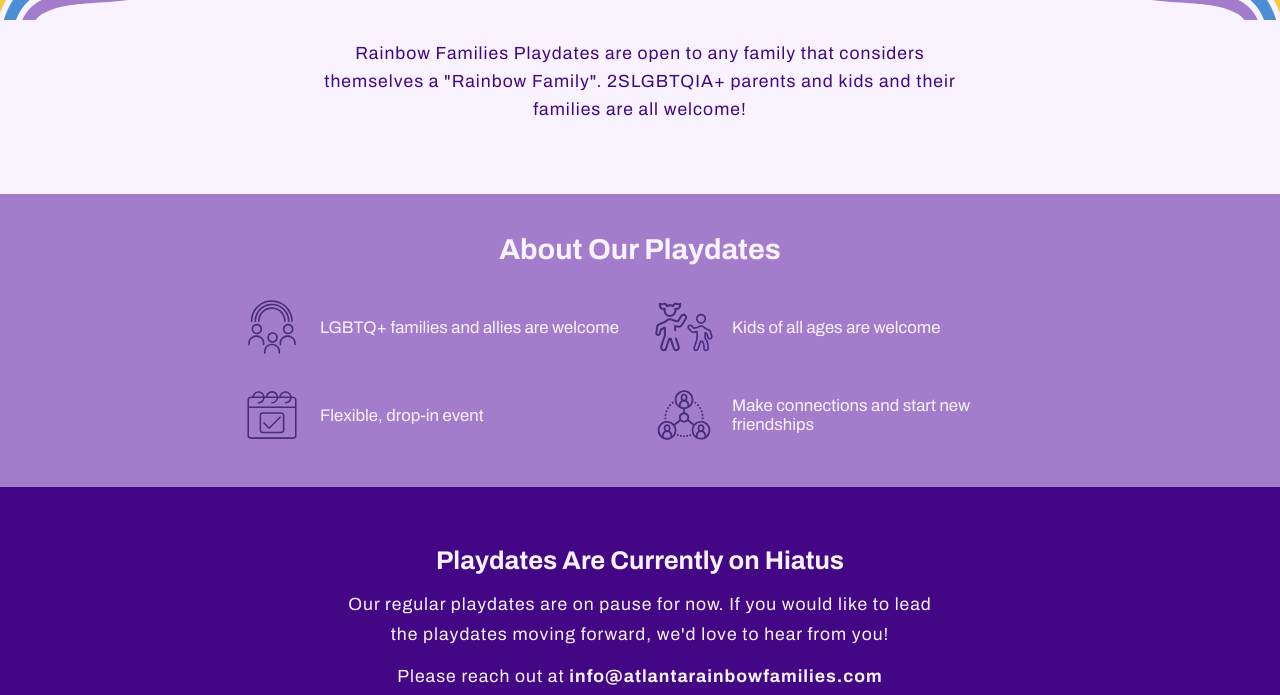
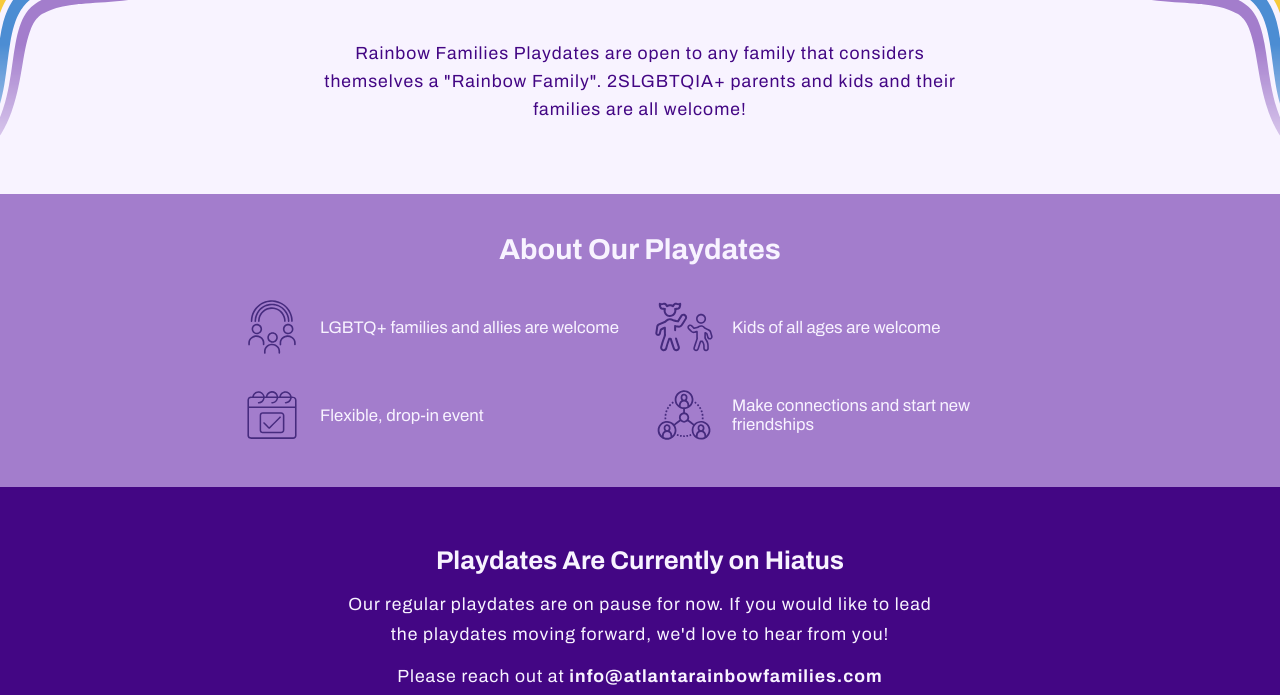
Before and after one commit to ackerley/atlantarainbowfamilies.com, a plain HTML site: page public/index.html in a window 1280 px wide. Shown: the part 105-800 px from the top of the page. Drawn offline with Linux system fonts and the light colour scheme.

Commit message:
Fade rainbow ribbons with gradient mask instead of hard clip
Co-Authored-By: Claude Opus 4.6 (1M context) <noreply@anthropic.com>

```diff
--- a/public/index.html
+++ b/public/index.html
@@ -32,7 +32,6 @@
       position: relative;
       text-align: center;
       padding: 40px 20px 20px;
-      overflow: hidden;
     }
 
     .header-rainbow-left,
@@ -41,6 +40,8 @@
       top: 0;
       width: 300px;
       height: auto;
+      -webkit-mask-image: linear-gradient(to bottom, black 50%, transparent 100%);
+      mask-image: linear-gradient(to bottom, black 50%, transparent 100%);
     }
 
     .header-rainbow-left {
```
